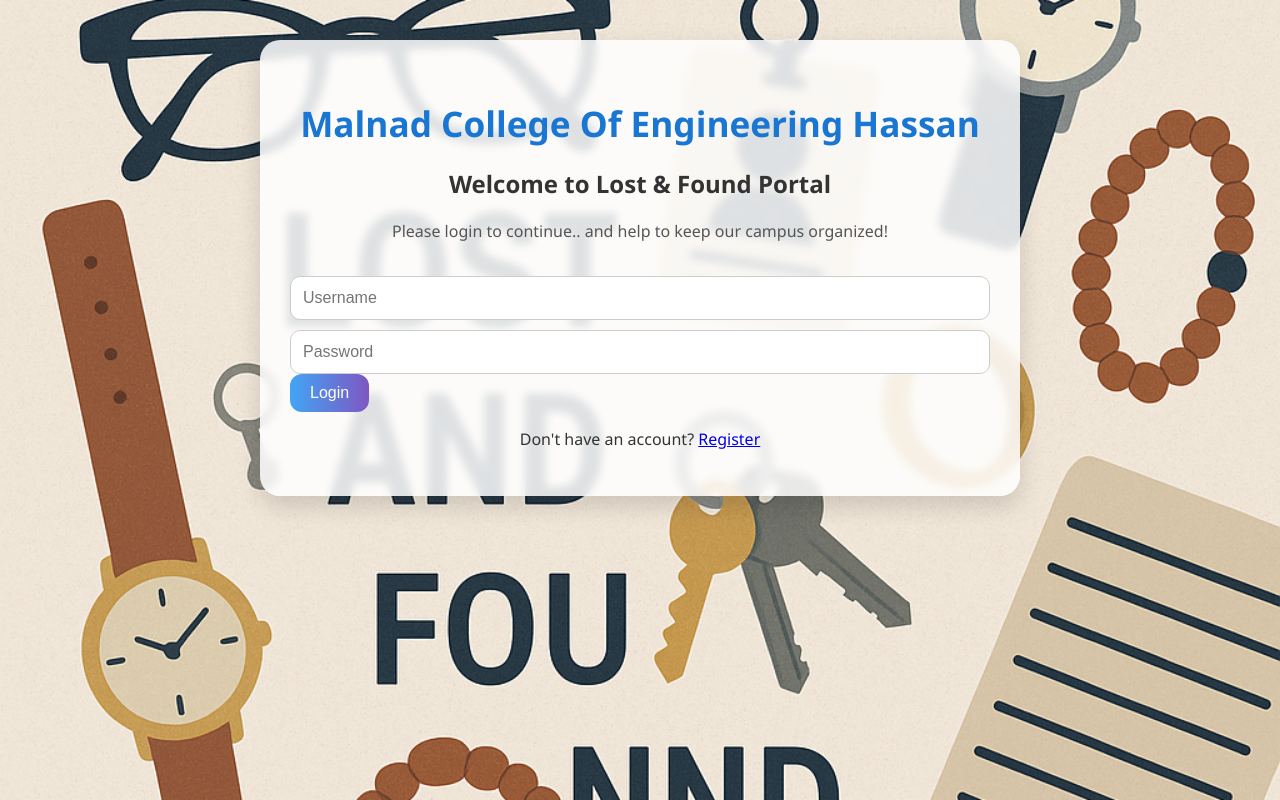
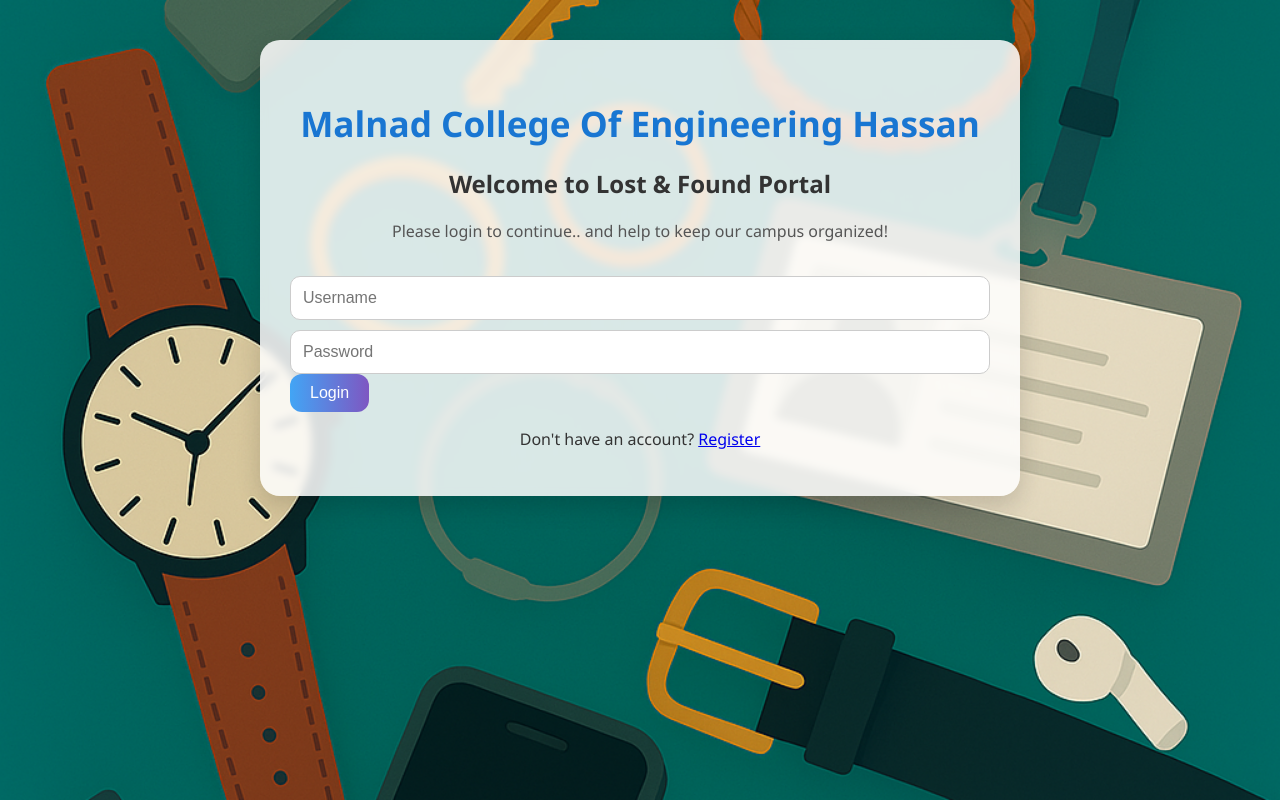
Before and after one commit to AbdulRiyan7892/lost-and-found-app, a React (Create React App) app in the folder frontend/: page / in a window 1280 px wide. Built offline with nearby package versions, Linux system fonts and the light colour scheme.

Commit message:
Update App.css

```diff
--- a/frontend/src/App.css
+++ b/frontend/src/App.css
@@ -2,7 +2,7 @@
 body {
   margin: 0;
   font-family: 'Segoe UI', Tahoma, Geneva, Verdana, sans-serif;
-  background-image: url('/public/lost.png');
+  background-image: url('/public/lost1.png');
   background-size: cover;
   background-position: center;
   background-repeat: no-repeat;
```
